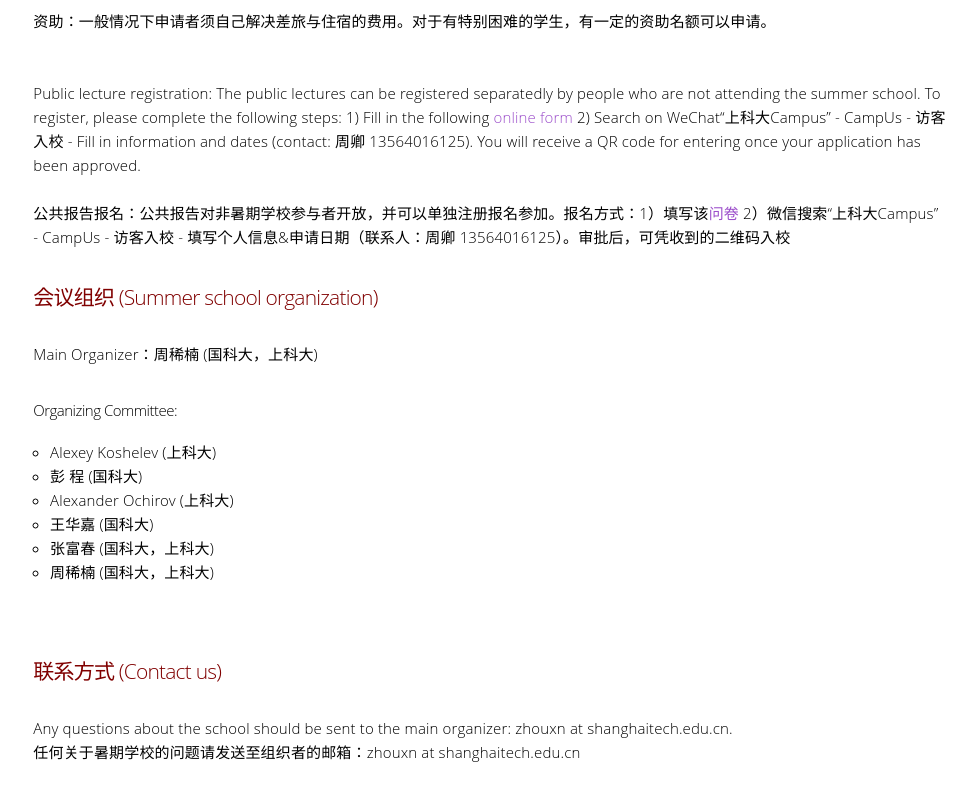
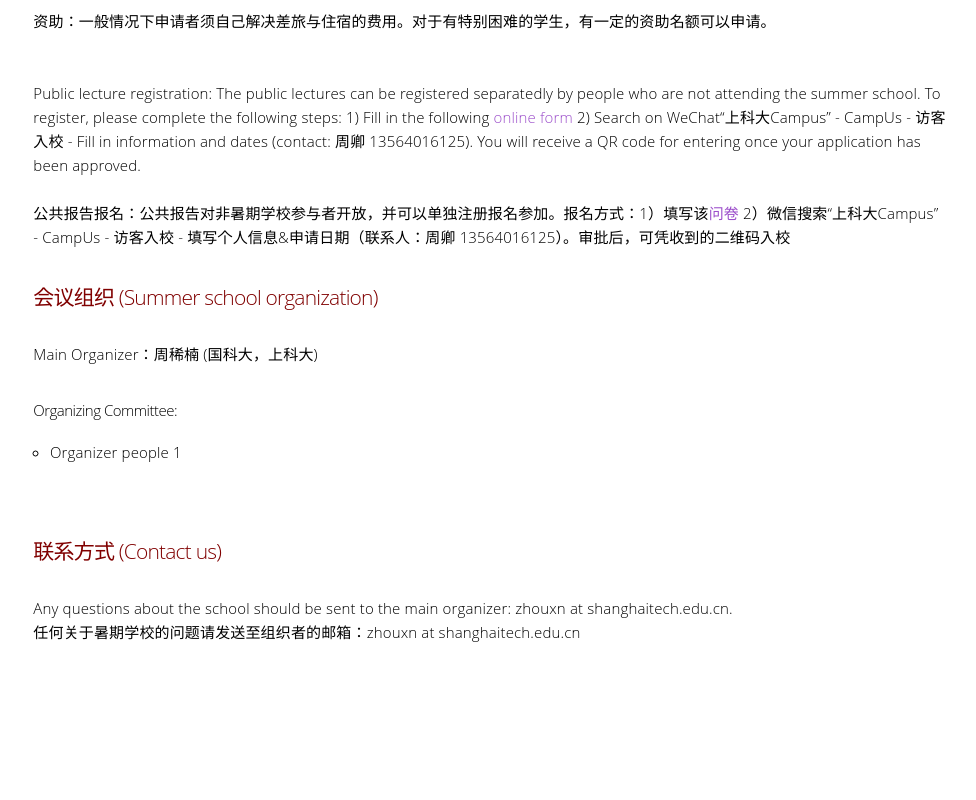
Before and after one commit to kostasrigatos/kostasrigatos.github.io, a plain HTML site: page index.html in a window 1280 px wide. Shown: the part 1646-2446 px from the top of the page, without its empty margins (150-1126 px from the left). After the commit the page ends 2384 px from the top, so only its background shows below. Drawn offline with Linux system fonts and the light colour scheme.

Commit message:
Update index.html

```diff
--- a/index.html
+++ b/index.html
@@ -238,12 +238,7 @@ Main Organizer：周稀楠 (国科大，上科大) <br>
 <h5> <div id="spe">Organizing Committee:</div> </h5>
 <ul>
 
-<li>Alexey Koshelev (上科大)  </li>
-<li>彭 程 (国科大)  </li>
-<li>Alexander Ochirov (上科大)  </li>
-<li>王华嘉 (国科大)  </li>
-<li>张富春 (国科大，上科大)  </li>
-<li>周稀楠 (国科大，上科大) </li>
+<li>Organizer people 1  </li>
 <br>
 
 </ul>
```
